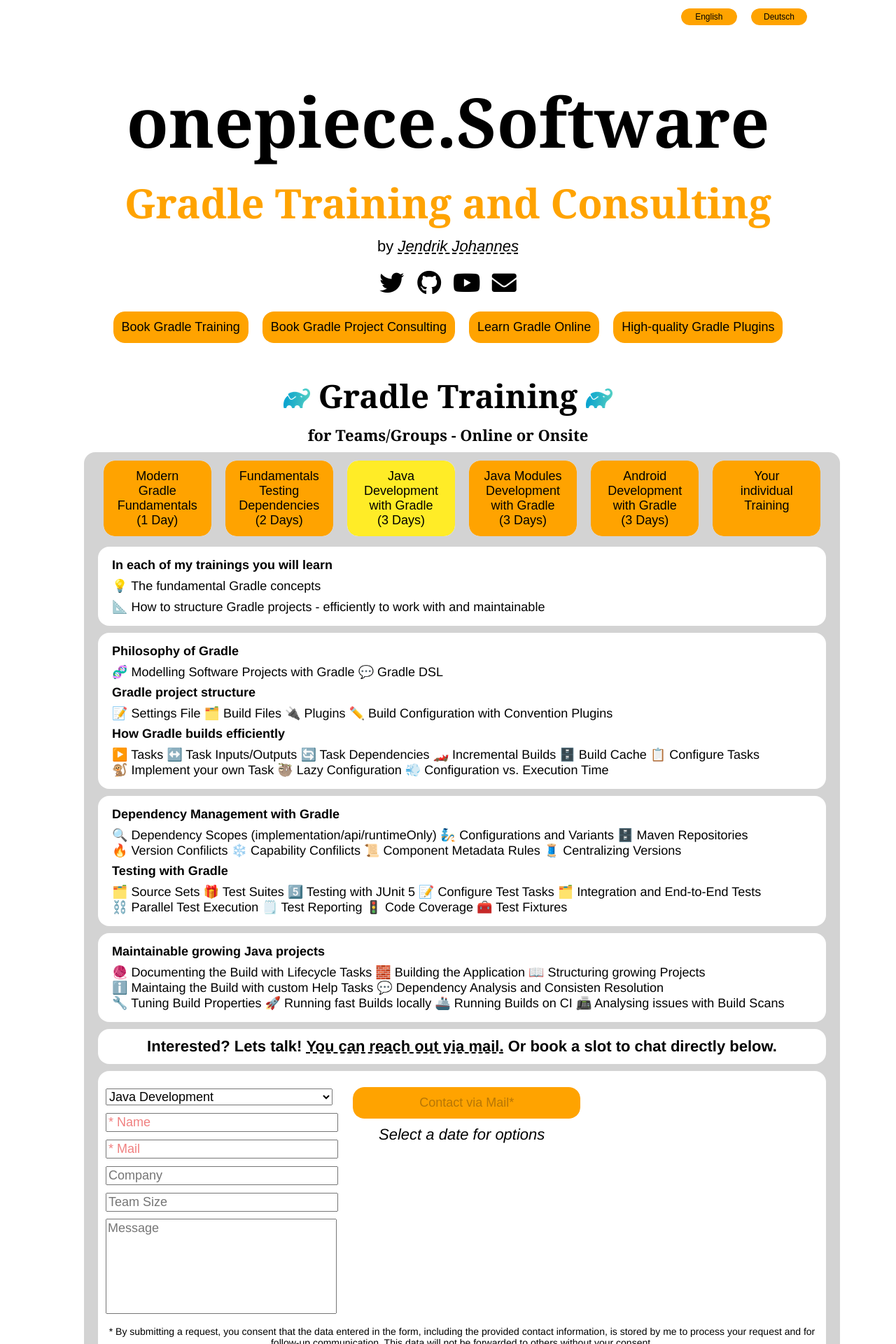
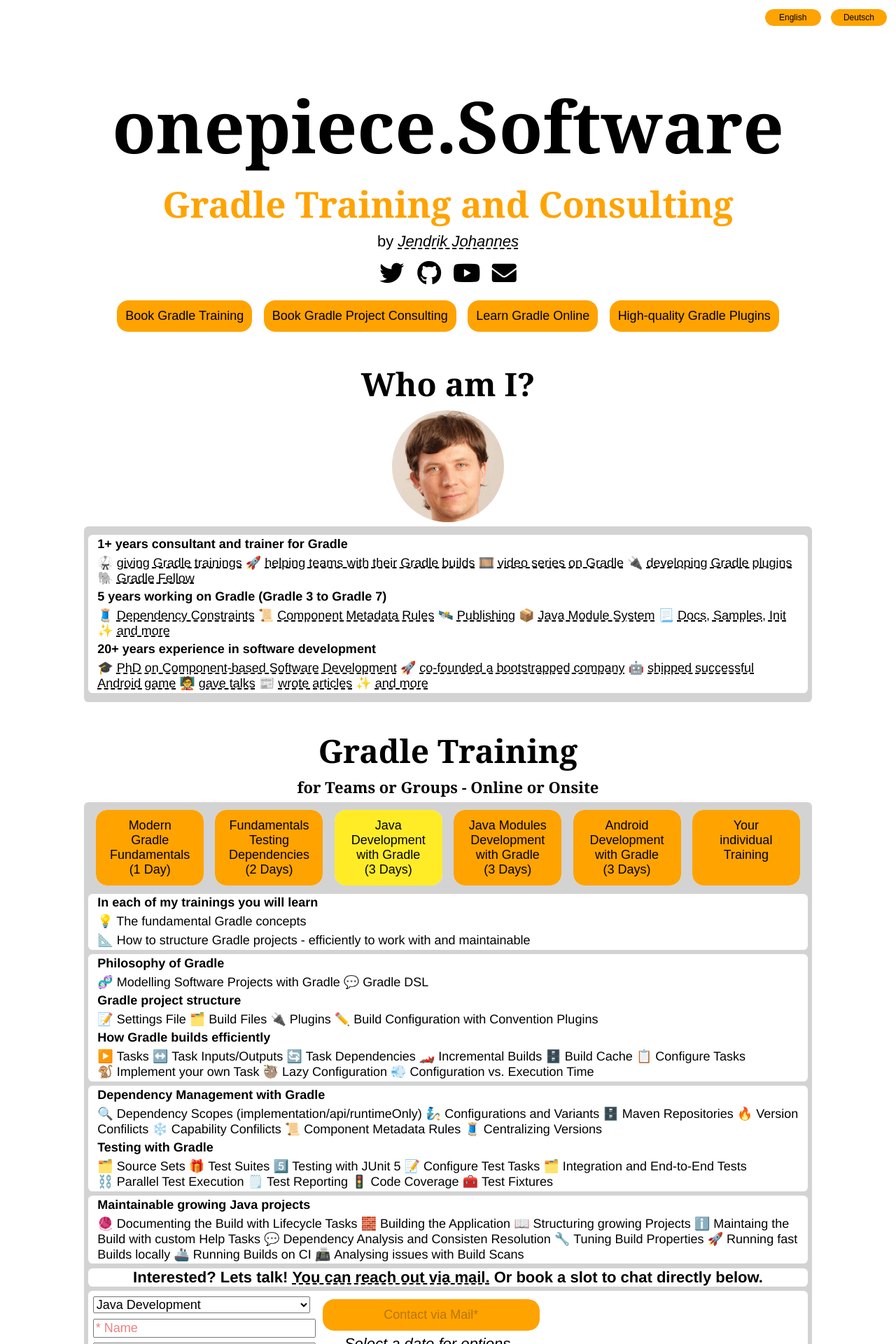
Before and after one commit to OnepieceSoftware/onepiecesoftware.github.io, a Jekyll site: the page index.html, which Jekyll copies as it is, in a window 1280 px wide. Shown: the top 1920 px of the page at 70% size. Built offline with Jekyll 4.4.1, drawn with Linux system fonts in a browser that asks for light colours; some of the changed text lies outside the part shown.

Commit message:
Fine tuning

```diff
--- a/css/styles.css
+++ b/css/styles.css
@@ -1,13 +1,13 @@
-body {
+div.allcontent {
     background-color: white;
+    text-align: center;
 }
 
 div.content {
     max-width: 1040px;
-    padding-left: 20px;
-    padding-right: 20px;
+    padding-left: 0.5vw;
+    padding-right: 0.5vw;
     margin: auto;
-    text-align: center;
     font-size: 22px;
     font-family: Helvetica, sans-serif;
 }
@@ -21,17 +21,15 @@
 
 section {
     background-color: lightgrey;
-    width: 100%;
-    border-radius: 1rem;
-    padding: 0.75rem 1.25rem;
+    border-radius: 0.5vw;
+    padding-top: 0.5vw;
+    padding-bottom: 0.5vw;
 }
 
 div.box {
     background-color: white;
-    width: 100%;
-    border-radius: 1rem;
-    padding: 0.75rem 0rem;
-    margin-top: 10px;
+    border-radius: 0.5vw;
+    margin: 0.5vw;
 }
 div.highlighted {
     background-color: #FFA300;
@@ -43,24 +41,24 @@
 
 h1.main {
     text-align: center;
-    font-size: 98px;
-    margin-bottom: 0px;
+    font-size: 8vw;
+    margin-bottom: 0vw;
 }
 h1.sub {
     text-align: center;
-    font-size: 58px;
-    margin-top: 10px;
-    margin-bottom: 10px;
+    font-size: 4vw;
+    margin-top: 0.5vw;
+    margin-bottom: 0.5vw;
     color: #FFA300;
 }
 h2 {
     font-size: 46px;
-    margin-bottom: 0px;
+    margin-bottom: 0vw;
 }
 h2.sub {
     font-size: 22px;
-    margin-top: 10px;
-    margin-bottom: 10px;
+    margin-top: 0.5vw;
+    margin-bottom: 0.5vw;
 }
 
 a {
@@ -78,11 +76,8 @@
     color: white;
 }
 
-span {
-    white-space: nowrap;
-}
-
 button {
+    font-size: 18px;
     display: inline-block;
     padding: 0.75rem;
     border-radius: 1rem;
@@ -90,9 +85,7 @@
     position: relative;
     overflow: hidden;
     z-index: 1;
-    margin-left: 7px;
-    margin-right: 7px;
-    margin-bottom: 5px;
+    margin: 0.4vw;
     border: none;
     cursor: pointer;
 }
@@ -129,32 +122,25 @@
     width: 100%;
 }
 button.small {
-    font-size: 18px;
     width: 154px;
     white-space: pre-line;
 }
 button.long {
-    font-size: 18px;
     width: 100%;
-    margin-bottom: 10px;
+    margin-bottom: 0.5vw;
 }
 button.lang {
     font-size: 12px;
     width: 80px;
     padding: 0.3rem;
 }
-input {
+select, input {
     font-size: 18px;
     width: 100%;
-    margin-bottom: 10px;
+    margin-bottom: 0.5vw;
 }
 input.required::placeholder {
     color: lightcoral;
-}
-select {
-    font-size: 18px;
-    width: 100%;
-    margin-bottom: 10px;
 }
 textarea {
     font-size: 18px;
@@ -172,18 +158,19 @@
 li {
     text-align: left;
     font-size: 18px;
-    padding-top: 4px;
-    padding-bottom: 4px;
+    padding-top: 0.2vw;
+    padding-bottom: 0.2vw;
 }
 
 ul {
     list-style-type: none;
-    padding: 0rem 1.25rem;
+    padding: 0rem 1vw;
     margin: 0px;
 }
 
 .justify {
     text-align: justify;
+    padding: 0.5vw;
 }
 
 .video-preview {
@@ -207,7 +194,7 @@
     opacity: 0;
     transition: .3s ease;
     background-color: rgba(0, 255, 255, 0.4);
-  }
+}
 
 .video-preview:hover .overlay {
     opacity: 1;
@@ -215,15 +202,15 @@
 
 div.contact {
     font-family: Helvetica, sans-serif;
-    padding-top: 8px;
+    padding-top: 0.4vw;
     text-align: left;
     font-size: 14px;
 }
 
 .column {
     float: left;
-    width: 31.2%;
-    padding: 0.5em
+    width: 310px;
+    margin: 0.5vw;
 }
 
 .row:after {
@@ -231,3 +218,43 @@
     display: table;
     clear: both;
 }
+
+
+@media screen and (max-width: 1090px) {
+    /* reduced font sizes */
+    div.content {
+        font-size: 14px;
+    }
+    div.smalltext {
+        font-size: 10px;
+    }
+    h2 {
+        font-size: 32px;
+    }
+    h2.sub {
+        font-size: 14px;
+    }
+    a.button {
+        font-size: 14px;
+    }
+    button {
+        font-size: 14px;
+    }
+    select, input, textarea, li {
+        font-size: 14px;
+    }
+    button.small {
+        width: 120px;
+    }
+    .column {
+        width: 90vw;
+    }
+    .video-preview {
+        width: 176px;
+        height: 99px;
+    }
+    .overlay {
+        width: 176px;
+        height: 73px;
+    }
+}
--- /dev/null
+++ b/de.html
@@ -0,0 +1,6 @@
+<!DOCTYPE html>
+<html>
+  <head>
+    <meta http-equiv="Refresh" content="0; url=https://onepiece.software?de"/>
+  </head>
+</html>
--- /dev/null
+++ b/en.html
@@ -0,0 +1,6 @@
+<!DOCTYPE html>
+<html>
+  <head>
+    <meta http-equiv="Refresh" content="0; url=https://onepiece.software?en"/>
+  </head>
+</html>
--- a/index.html
+++ b/index.html
@@ -7,9 +7,16 @@
     <link rel="stylesheet" href="css/datepicker.min.css" >
     <link rel="stylesheet" href="css/styles.css" >
     <link rel="shortcut icon" type="image/x-icon" href="img/favicon.png">
+
+    <link rel="alternate" hreflang="en" href="https://onepiece.software/en.html" />
+    <link rel="alternate" hreflang="de" href="https://onepiece.software/de.html" />
+    <link rel="alternate" hreflang="x-default" href="https://onepiece.software/" />
+
+    <meta name="viewport" content="width=device-width">
 </head>
 
-<body><div class="content">
+<body>
+<div class="allcontent">
 
 <div style="text-align: right;">
   <button class="lang" id="en">English</button>
@@ -18,23 +25,60 @@
 
 <h1 class="main">onepiece.Software</h1>
 <h1 class="sub" data-i18n="main-header"></h1>
+
+<div class="content">
 <div>by <i><a href="#jendrik">Jendrik Johannes</a></i></div>
-
-<div style="font-size: 35px; padding-top: 20px;">
+<div style="font-size: 35px; padding-top: 1vw;">
     <a href="https://twitter.com/jeoj" title="Twitter"><i class="fab fa-twitter fa-fw"></i></a>
     <a href="https://github.com/jjohannes" title="GitHub"><i class="fab fa-github fa-fw"></i></a>
     <a href="https://www.youtube.com/playlist?list=PLWQK2ZdV4Yl2k2OmC_gsjDpdIBTN0qqkE" title="YouTube"><i class="fab fa-youtube fa-fw"></i></a>
     <a href="mailto:jendrik@onepiece.software" title="Mail"><i class="fas fa-envelope fa-fw"></i></a>
 </div>
 
-<div style="padding-top: 20px;">
+<div style="padding-top: 1vw;">
   <button><a class="button" href="#training"   data-i18n="button-training"></a></button>
   <button><a class="button" href="#consulting" data-i18n="button-consulting"></a></button>
   <button><a class="button" href="#online"     data-i18n="button-online"></a></button>
   <button><a class="button" href="#plugins"    data-i18n="button-plugins"></a></button>
 </div>
 
-<h2 id="training"><img src="img/gradle-icon.png"> <span data-i18n="header-training"></span> <img src="img/gradle-icon.png"></h2>
+<h2 id="jendrik" data-i18n="header-me"></h2>
+<h2 class="sub"></h2>
+<img src="img/jendrik.png" alt="Jendrik Johannes" style="border-radius: 50%;"/>
+<section>
+  <div class="box">
+    <ul>
+      <li><b data-i18n="cv-header-3"></b></li>
+      <li>
+        🥋&nbsp;<a href="#training" data-i18n="cv-training"></a>
+        🚀&nbsp;<a href="#consulting" data-i18n="cv-consulting"></a>
+        🎞️&nbsp;<a href="#online" data-i18n="cv-online"></a>
+        🔌&nbsp;<a href="#plugins" data-i18n="cv-plugins"></a>
+        🐘&nbsp;<a target="_blank" href="https://gradle.org/fellowship">Gradle Fellow</a>
+      </li>
+      <li><b data-i18n="cv-header-2"></b></li>
+      <li>
+        🧵&nbsp;<a target="_blank" href="https://github.com/gradle/gradle/pulls?q=is%3Apr+author%3Ajjohannes+is%3Aclosed+Dependency+Constraints">Dependency Constraints</a>
+        📜&nbsp;<a target="_blank" href="https://github.com/gradle/gradle/pulls?q=is%3Apr+author%3Ajjohannes+is%3Aclosed+Component+Metadata+Rules">Component Metadata Rules</a>
+        🛰️&nbsp;<a target="_blank" href="https://github.com/gradle/gradle/pulls?q=is%3Apr+author%3Ajjohannes+is%3Aclosed+Publishing">Publishing</a>
+        📦&nbsp;<a target="_blank" href="https://github.com/gradle/gradle/pulls?q=is%3Apr+author%3Ajjohannes+is%3Aclosed+label%3Ain%3Amodular-java">Java Module System</a>
+        📃&nbsp;<a target="_blank" href="https://github.com/gradle/gradle/pulls?q=is%3Apr+author%3Ajjohannes+is%3Aclosed+sample">Docs, Samples, Init</a>
+        ✨&nbsp;<a target="_blank" href="https://github.com/gradle/gradle/pulls?q=is%3Apr+author%3Ajjohannes+is%3Aclosed" data-i18n="cv-and-more"></a>
+      </li>
+      <li><b data-i18n="cv-header-1"></b></li>
+      <li>
+        🎓&nbsp;<a href="software-reuse/project/2010/01/06/PhD.html" data-i18n="cv-phd"></a>
+        🚀&nbsp;<a href="software-reuse/project/2012/02/06/DevBoost.html" data-i18n="cv-company"></a>
+        🤖&nbsp;<a href="game-dev/project/2016/02/02/Tribal_Wars_2_Android.html" data-i18n="cv-app"></a>
+        🧑‍🏫&nbsp;<a href="categories/talk.html" data-i18n="cv-talks"></a>
+        📰&nbsp;<a href="categories/magazine%20article.html" data-i18n="cv-articles"></a>
+        ✨&nbsp;<a href="cv.html" data-i18n="cv-and-more"></a>
+      </li>
+    </ul>
+  </div>
+</section>
+
+<h2 id="training"><span data-i18n="header-training"></span></h2>
 <h2 class="sub" data-i18n="header-training-sub"></h2>
 
 <section>
@@ -57,26 +101,26 @@
     <ul>
       <li><b data-i18n="t-phylosophy"></b></li>
       <li>
-        <span>🧬 <span data-i18n="t-modelling"></span></span>
-        <span>💬 Gradle DSL</span>
+        <span>🧬&nbsp;<span data-i18n="t-modelling"></span></span>
+        <span>💬&nbsp;Gradle DSL</span>
       </li>
       <li><b data-i18n="t-structure"></b></li>
       <li>
-        <span>📝 Settings File</span>
-        <span>🗂️ Build Files</span>
-        <span>🔌 Plugins</span>
-        <span>✏️ Build Configuration <span data-i18n="w-with"></span> Convention Plugins</span></li>
+        <span>📝&nbsp;Settings File</span>
+        <span>🗂️&nbsp;Build Files</span>
+        <span>🔌&nbsp;Plugins</span>
+        <span>✏️&nbsp;Build Configuration <span data-i18n="w-with"></span> Convention Plugins</span></li>
       <li><b data-i18n="t-efficient"></b></li>
       <li>
-        <span>▶️ Tasks</span>
-        <span>↔️ Task Inputs/Outputs</span>
-        <span>🔄 Task Dependencies</span>
-        <span>🏎️ Incremental Builds</span>
-        <span>🗄️ Build Cache</span>
-        <span>📋 <span data-i18n="t-task-configure"></span></span>
-        <span>🐒 <span data-i18n="t-task-implement"></span></span>
-        <span>🦥 Lazy Configuration</span>
-        <span>💨 Configuration vs. Execution Time</span>
+        <span>▶️&nbsp;Tasks</span>
+        <span>↔️&nbsp;Task Inputs/Outputs</span>
+        <span>🔄&nbsp;Task Dependencies</span>
+        <span>🏎️&nbsp;Incremental Builds</span>
+        <span>🗄️&nbsp;Build Cache</span>
+        <span>📋&nbsp;<span data-i18n="t-task-configure"></span></span>
+        <span>🐒&nbsp;<span data-i18n="t-task-implement"></span></span>
+        <span>🦥&nbsp;Lazy Configuration</span>
+        <span>💨&nbsp;Configuration vs. Execution Time</span>
       </li>
     </ul>
   </div>
@@ -85,35 +129,35 @@
     <ul>
       <li><b>Dependency Management <span data-i18n="w-with"></span> Gradle</b></li>
       <li>
-        <span id="d-java0">🔍 Dependency Scopes (implementation/api/runtimeOnly)</span>
+        <span id="d-java0">🔍&nbsp;Dependency Scopes (implementation/api/runtimeOnly)</span>
 
-        <span id="d-modules0" class="invisible">📄 moulde-info.java</span>
-        <span id="d-modules1" class="invisible">🔍 Require Directives (require/transitive/static)</span>
-        <span id="d-modules2" class="invisible">🧳 Non-Module Jars</span>
+        <span id="d-modules0" class="invisible">📄&nbsp;moulde-info.java</span>
+        <span id="d-modules1" class="invisible">🔍&nbsp;Require Directives (require/transitive/static)</span>
+        <span id="d-modules2" class="invisible">🧳&nbsp;Non-Module Jars</span>
 
-        <span id="d-android0" class="invisible">🧺 Build Types</span>
-        <span id="d-android1" class="invisible">⛱️ Flavors</span>
+        <span id="d-android0" class="invisible">🧺&nbsp;Build Types</span>
+        <span id="d-android1" class="invisible">⛱️&nbsp;Flavors</span>
 
-        <span>🧞 Configurations <span data-i18n="w-and"></span> Variants</span>
-        <span>🗄️ Maven Repositories</span>
-        <span>🔥 Version Confilicts</span>
-        <span>❄️ Capability Confilicts</span>
-        <span>📜 Component Metadata Rules</span>
-        <span>🧵 Centralizing Versions</span>
+        <span>🧞&nbsp;Configurations <span data-i18n="w-and"></span> Variants</span>
+        <span>🗄️&nbsp;Maven Repositories</span>
+        <span>🔥&nbsp;Version Confilicts</span>
+        <span>❄️&nbsp;Capability Confilicts</span>
+        <span>📜&nbsp;Component Metadata Rules</span>
+        <span>🧵&nbsp;Centralizing Versions</span>
       </li>
       <li><b>Testing <span data-i18n="w-with"></span> Gradle</b></li>
       <li>
-        <span>🗂️ Source Sets</span>
-        <span>🎁 Test Suites</span>
-        <span id="d-modules3" class="invisible">📦 Whitebox vs. Blackbox</span>
-        <span id="d-android2" class="invisible">📱 On-device Tests</span>
+        <span>🗂️&nbsp;Source Sets</span>
+        <span>🎁&nbsp;Test Suites</span>
+        <span id="d-modules3" class="invisible">📦&nbsp;Whitebox vs. Blackbox</span>
+        <span id="d-android2" class="invisible">📱&nbsp;On-device Tests</span>
         <span>5️⃣ Testing <span data-i18n="w-with"></span> JUnit 5</span>
-        <span>📝 <span data-i18n="t-task-configure-test"></span></span>
-        <span>🗂️ Integration <span data-i18n="w-and"></span> End-to-End Tests</span>
-        <span>⛓️ Parallel Test Execution</span>
-        <span>🗒️ Test Reporting</span>
-        <span>🚦 Code Coverage</span>
-        <span>🧰 Test Fixtures</span>
+        <span>📝&nbsp;<span data-i18n="t-task-configure-test"></span></span>
+        <span>🗂️&nbsp;Integration <span data-i18n="w-and"></span> End-to-End Tests</span>
+        <span>⛓️&nbsp;Parallel Test Execution</span>
+        <span>🗒️&nbsp;Test Reporting</span>
+        <span>🚦&nbsp;Code Coverage</span>
+        <span>🧰&nbsp;Test Fixtures</span>
       </li>
     </ul>
   </div>
@@ -122,15 +166,15 @@
     <ul>
       <li><b data-i18n="t-maitaining"></b></li>
       <li>
-        <span>🧶 <span data-i18n="t-lifecycle-tasks"></span></span>
-        <span>🧱 <span data-i18n="t-build-app"></span></span>
-        <span>📖 <span data-i18n="t-structuring"></span></span>
-        <span>ℹ️ <span data-i18n="t-help-tasks"></span></span>
-        <span>💬 <span data-i18n="t-dep-analysis"></span></span>
-        <span>🔧 <span data-i18n="t-tune"></span></span>
-        <span>🚀 <span data-i18n="t-local"></span></span>
-        <span>🚢 <span data-i18n="t-ci"></span></span>
-        <span>📠 <span data-i18n="t-scans"></span></span>
+        <span>🧶&nbsp;<span data-i18n="t-lifecycle-tasks"></span></span>
+        <span>🧱&nbsp;<span data-i18n="t-build-app"></span></span>
+        <span>📖&nbsp;<span data-i18n="t-structuring"></span></span>
+        <span>ℹ️&nbsp;<span data-i18n="t-help-tasks"></span></span>
+        <span>💬&nbsp;<span data-i18n="t-dep-analysis"></span></span>
+        <span>🔧&nbsp;<span data-i18n="t-tune"></span></span>
+        <span>🚀&nbsp;<span data-i18n="t-local"></span></span>
+        <span>🚢&nbsp;<span data-i18n="t-ci"></span></span>
+        <span>📠&nbsp;<span data-i18n="t-scans"></span></span>
       </li>
     </ul>
   </div>
@@ -138,7 +182,8 @@
 
   <div class="box invisible" id="individual">
     <ul>
-      <li><b data-i18n="training-tailored" style="font-size: 26px;"></b></li>
+      <li><b data-i18n="training-tailored"></b></li>
+      <li>&nbsp;</li>
     </ul>
   </div>
 
@@ -182,34 +227,34 @@
   </div>
 </section>
 
-<h2 id="consulting"><img src="img/gradle-icon.png"> <span data-i18n="header-consulting"></span> <img src="img/gradle-icon.png"></h2>
+<h2 id="consulting"><span data-i18n="header-consulting"></span></h2>
 <h2 class="sub"></h2>
 
 <section>
   <div class="box">
     <ul>
       <li><b data-i18n="consulting-1"></b></li>
-      <li>✨ <span data-i18n="consulting-2"></span></li>
-      <li>🏁 <span data-i18n="consulting-3"></span></li>
-      <li>📦 <span data-i18n="consulting-4"></span></li>
-      <li>🐜 <span data-i18n="consulting-5"></span></li>
-      <li>📞 <span data-i18n="consulting-6"></span></li>
-      <li>💬 <span data-i18n="consulting-7"></span></li>
+      <li>✨&nbsp;<span data-i18n="consulting-2"></span></li>
+      <li>🏁&nbsp;<span data-i18n="consulting-3"></span></li>
+      <li>📦&nbsp;<span data-i18n="consulting-4"></span></li>
+      <li>🐜&nbsp;<span data-i18n="consulting-5"></span></li>
+      <li>📞&nbsp;<span data-i18n="consulting-6"></span></li>
+      <li>💬&nbsp;<span data-i18n="consulting-7"></span></li>
     </ul>
   </div>
   <div class="box">
     <ul>
       <li><b data-i18n="consulting-8"></b></li>
       <li>
-        <span>☕ Java</span>
-        <span>🏝️ Kotlin</span>
-        <span>📦 Java Modules</span>
-        <span>🤖 Android</span>
-        <span>⭐ Groovy</span>
-        <span>💈 Scala</span>
-        <span>🐈‍⬛ Web Applications</span>
-        <span>🍃 Spring Boot</span>
-        <span>😀 [Your Software]</span>
+        <span>☕&nbsp;Java</span>
+        <span>🏝️&nbsp;Kotlin</span>
+        <span>📦&nbsp;Java Modules</span>
+        <span>🤖&nbsp;Android</span>
+        <span>⭐&nbsp;Groovy</span>
+        <span>💈&nbsp;Scala</span>
+        <span>🐈‍⬛&nbsp;Web&nbsp;Applications</span>
+        <span>🍃&nbsp;Spring&nbsp;Boot</span>
+        <span>😀&nbsp;[Your&nbsp;Software]</span>
       </li>
     </ul>
   </div>
@@ -240,7 +285,7 @@
   </div>
 </section>
 
-<h2 id="online"><img src="img/gradle-icon.png"> <span data-i18n="header-online"></span> <img src="img/gradle-icon.png"></h2>
+<h2 id="online"><span data-i18n="header-online"></span></h2>
 <h2 class="sub"></h2>
 <section>
   <div class="box">
@@ -496,7 +541,7 @@
   </div>
 </section>
 
-<h2 id="plugins"><img src="img/gradle-icon.png"> <span data-i18n="header-plugins"></span> <img src="img/gradle-icon.png"></h2>
+<h2 id="plugins"><span data-i18n="header-plugins"></span></h2>
 <h2 class="sub"></h2>
 <section>
   <div class="box">
@@ -512,21 +557,14 @@
 </section>
 
 
-<h2 id="jendrik" data-i18n="header-me"></h2>
+<h2>onepiece.Software</h2>
 <h2 class="sub"></h2>
 <section>
-  <table>
-    <tr>
-      <td>
-        <img src="img/jendrik.png" alt="Jendrik Johannes" style="margin: 5px;"/>
-      </td>
-      <td>
-        <div class="justify" style="margin-left: 20px;" data-i18n="[html]about-me"></div>
-      </td>
-    </tr>
-  </table>
-  <a href="cv.html" data-i18n="header-other-sub"></a>
+  <div class="box">
+    <div class="justify" data-i18n="[html]onepiece"></div>
+  </div>
 </section>
+<h2 class="sub"></h2>
 
 <h2></h2>
 <div class="contact">
@@ -550,6 +588,7 @@
 </div>
 
 </div>
+</div>
 
 <script src="js/jquery.min.js"></script>
 <script src="js/i18next.min.js"></script>
--- a/js/custom.js
+++ b/js/custom.js
@@ -1,18 +1,22 @@
-let htmlLang = 'en'
+let htmlLang = navigator.language || navigator.userLanguage;
 if (window.location.search == "?de") {
 	htmlLang = 'de'
 }
+if (window.location.search == "?en") {
+	htmlLang = 'en'
+}
+
 document.getElementById('en').onclick = () => {
 	htmlLang = 'en'
 	i18next.changeLanguage('en', (err, t) => {
-		$('.content').localize();
+		$('.allcontent').localize();
 	});
 	refreshCalendar('en')
 }
 document.getElementById('de').onclick = () => {
 	htmlLang = 'de';
 	i18next.changeLanguage('de', (err, t) => {
-		$('.content').localize();
+		$('.allcontent').localize();
 	});
 	refreshCalendar('de')
 }
@@ -30,12 +34,26 @@
 			"button-plugins": "High-quality Gradle Plugins",
 
 			"header-training": "Gradle Training",
-			"header-training-sub": "for Teams/Groups - Online or Onsite",
+			"header-training-sub": "for Teams or Groups - Online or Onsite",
 			"header-consulting": "Gradle Project Consulting",
 			"header-online": "Learn Gradle Online",
 			"header-plugins": "Gradle Plugins",
 			"header-me": "Who am I?",
 			"header-other-sub": "Projects, Publications, Talks",
+
+			"cv-header-1": "20+ years experience in software development",
+			"cv-header-2": "5 years working on Gradle (Gradle 3 to Gradle 7)",
+			"cv-header-3": "1+ years consultant and trainer for Gradle",
+			"cv-and-more": "and more",
+			"cv-phd": "PhD on Component-based Software Development",
+			"cv-company": "co-founded a bootstrapped company",
+			"cv-app": "shipped successful Android game",
+			"cv-talks": "gave talks",
+			"cv-articles": "wrote articles",
+			"cv-training": "giving Gradle trainings",
+			"cv-consulting": "helping teams with their Gradle builds",
+			"cv-online": "video series on Gradle",
+			"cv-plugins": "developing Gradle plugins",
 
 			"training-title0": "Modern\nGradle Fundamentals (1\u00a0Day)",
 			"training-title1": "Fundamentals Testing Dependencies (2\u00a0Days)",
@@ -88,7 +106,7 @@
 			"consulting-3": "Starting a new project with a structure that is ready for growth",
 			"consulting-4": "Migrating to the Java Module System",
 			"consulting-5": "Migrating from Ant/Maven to Gradle",
-			"consulting-6": "Regular support for a large Gradle project",
+			"consulting-6": "Regular support for a Gradle project",
 			"consulting-7": "Help with your individual Gradle questions and issues",
 			"consulting-8": "For any kind of Gradle project",
 
@@ -105,11 +123,18 @@
 				However you turn it, in the end, a software product is a <b>onepiece</b> where everything is connected.
 			`,
 
+			"onepiece": `
+				Software is everywhere and developing it is both <i>awesomely fascinating</i> but also <i>frustratingly complex</i>.
+				I believe a key factor to craft good software is avoiding <i>accidental</i> complexity by structuring products in terms of <i>connected</i> components and systems.
+				Designing the connections between these is as important as the components and systems themselves.
+				We need to embrace the fact that everything needs to work together in harmony to form the final product.
+				However you turn it, in the end, a software product is a <b>onepiece</b> where everything is connected.
+			`,
+
 			"contact": "Contact",
 
 			"w-and": "and",
 			"w-with": "with",
-
 		}
 	  },
 	  de: {
@@ -121,12 +146,26 @@
 			"button-plugins": "High-quality Gradle Plugins",
 
 			"header-training": "Gradle Training",
-			"header-training-sub": "für Teams/Gruppen - Online oder Onsite",
+			"header-training-sub": "für Teams oder Gruppen - Online oder Onsite",
 			"header-consulting": "Gradle Projektberatung",
 			"header-online": "Gradle online lernen",
 			"header-plugins": "Gradle Plugins",
 			"header-me": "Wer bin ich?",
 			"header-other-sub": "Projekte, Publikationen, Vorträge",
+
+			"cv-header-1": "20+ Jahre Erfahrung in der Softwareentwicklung",
+			"cv-header-2": "5 Jahre Entwicklung an Gradle (Gradle 3 bis Gradle 7)",
+			"cv-header-3": "1+ Jahre Berater und Trainer für Gradle",
+			"cv-and-more": "und mehr",
+			"cv-phd": "Promotion zu komponentenbasierter Softwareentwicklung",
+			"cv-company": "Mitgründer einer Softwarefirma",
+			"cv-app": "Entwicklung eines erfolgreichen Android-Games",
+			"cv-talks": "Vorträge gehalten",
+			"cv-articles": "Artikel geschrieben",
+			"cv-training": "Gradle-Trainings durchführen",
+			"cv-consulting": "Teams mit Gradle-Projekten unterstützen",
+			"cv-online": "Videoserie über Gradle",
+			"cv-plugins": "Entwicklung von Gradle-Plugins",
 
 			"training-title0": "Moderne\nGradle Grundlagen (1\u00a0Tag)",
 			"training-title1": "Grundlagen Testing Dependencies (2\u00a0Tage)",
@@ -205,7 +244,7 @@
 	}
 }, function(_, _) {
 	jqueryI18next.init(i18next, $);
-	$('.content').localize();
+	$('.allcontent').localize();
 });
 
 Datepicker.locales.de = {
```
Also changed, not shown: img/gradle-icon.png (deleted), img/jendrik.png.
